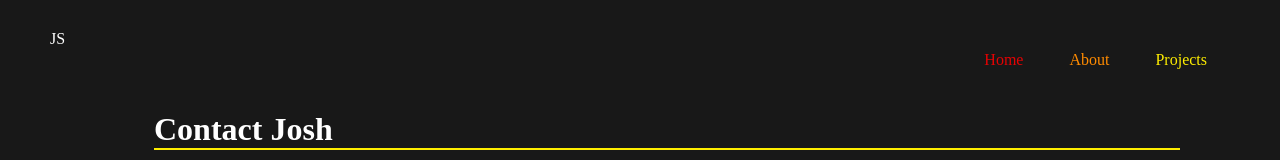
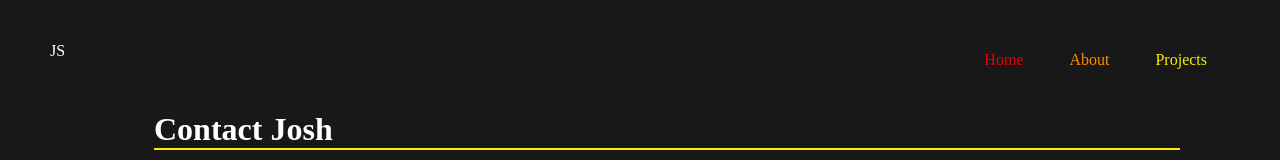
Before and after one commit to joshua-simon/personal-website-v2, a React (Create React App) app: page /contact in a window 1280 px wide. Shown: the top 160 px of the page. Built offline with nearby package versions, Linux system fonts and the light colour scheme; a web font is replaced by a local one.

Commit message:
logo change

```diff
--- a/src/styles.css
+++ b/src/styles.css
@@ -20,6 +20,10 @@ header {
     flex-direction: row;
     justify-content: space-between;
 
+}
+
+header div {
+    transform: translateY(20%);
 }
 
 .header-nav {
```
